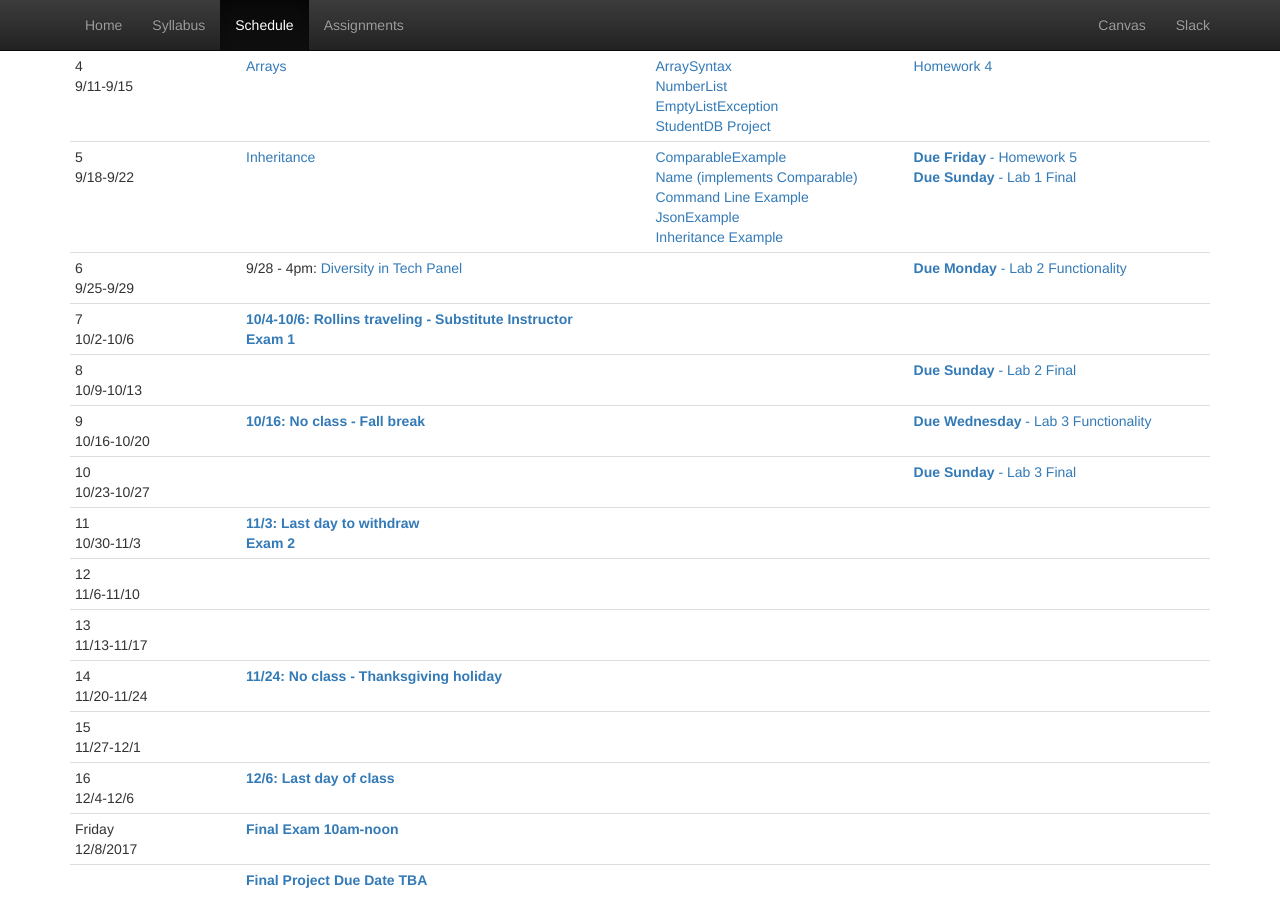
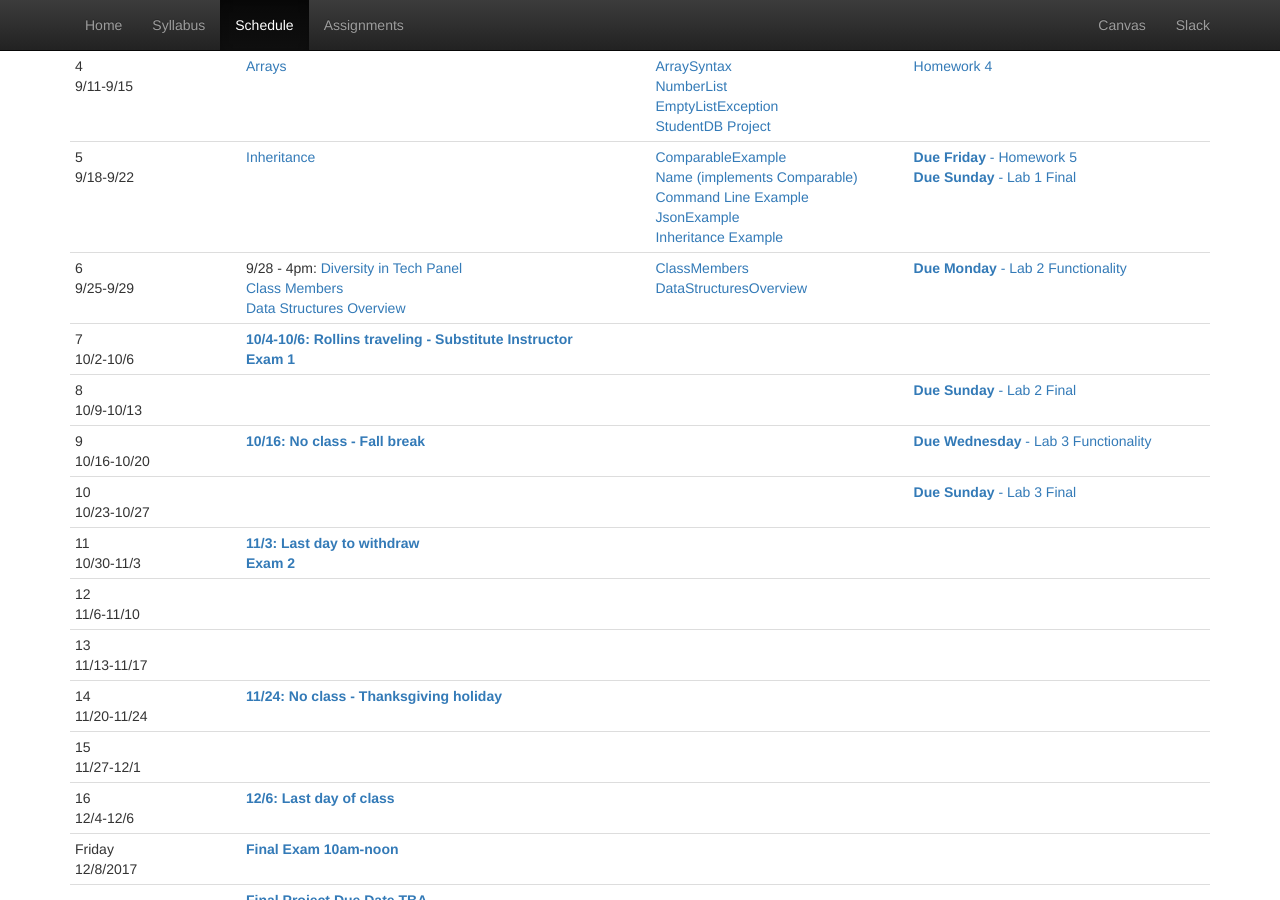
Before and after one commit to CS514-F17/cs514-f17.github.io, a Jekyll site: the page built from schedule.html, in a window 1280 px wide and 900 px high, scrolled down 533 px. Built offline with Jekyll 4.4.1, drawn with Linux system fonts in a browser that asks for light colours.

Commit message:
update schedule

```diff
--- a/schedule.html
+++ b/schedule.html
@@ -149,13 +149,15 @@ title: Schedule
 	<tr>
 		<td>6<br/>9/25-9/29</td>
 		<td>
-			9/28 - 4pm: <a href="https://www.eventbrite.com/e/panel-discussion-diversity-in-the-tech-industry-tickets-36365074918">Diversity in Tech Panel</a>
+			9/28 - 4pm: <a href="https://www.eventbrite.com/e/panel-discussion-diversity-in-the-tech-industry-tickets-36365074918">Diversity in Tech Panel</a><br/>
+			<a href="https://docs.oracle.com/javase/tutorial/java/javaOO/classvars.html">Class Members</a><br/>
+			<a href="https://github.com/srollins/software-dev-materials/blob/master/notes/advanced/datastructures.md">Data Structures Overview</a><br/>
 <!-- 				<a href="https://github.com/CS514-F17/notes/blob/master/arrays.md">Arrays</a><br/>
 	Book - Chapter 8 (8.1, 8.2, 8.3, 8.4) -->
 		</td>
 		<td>
-<!-- 				<a href="https://github.com/CS514-F17/code/blob/master/NumberList.java">NumberList.java</a><br/>
-	<a href="https://github.com/CS514-F17/code/blob/master/NumberListTest.java">NumberListTest.java</a><br/> -->
+		        <a href="https://github.com/CS514-F17/code/tree/master/ClassMembers">ClassMembers</a><br/>
+		        <a href="https://github.com/CS514-F17/code/tree/master/DataStructuresOverview">DataStructuresOverview</a><br/>
 		</td>
 		<td>
  				<a href="https://github.com/CS514-F17/Lab2/blob/master/README.md"><strong>Due Monday</strong> - Lab 2 Functionality</a>
```
